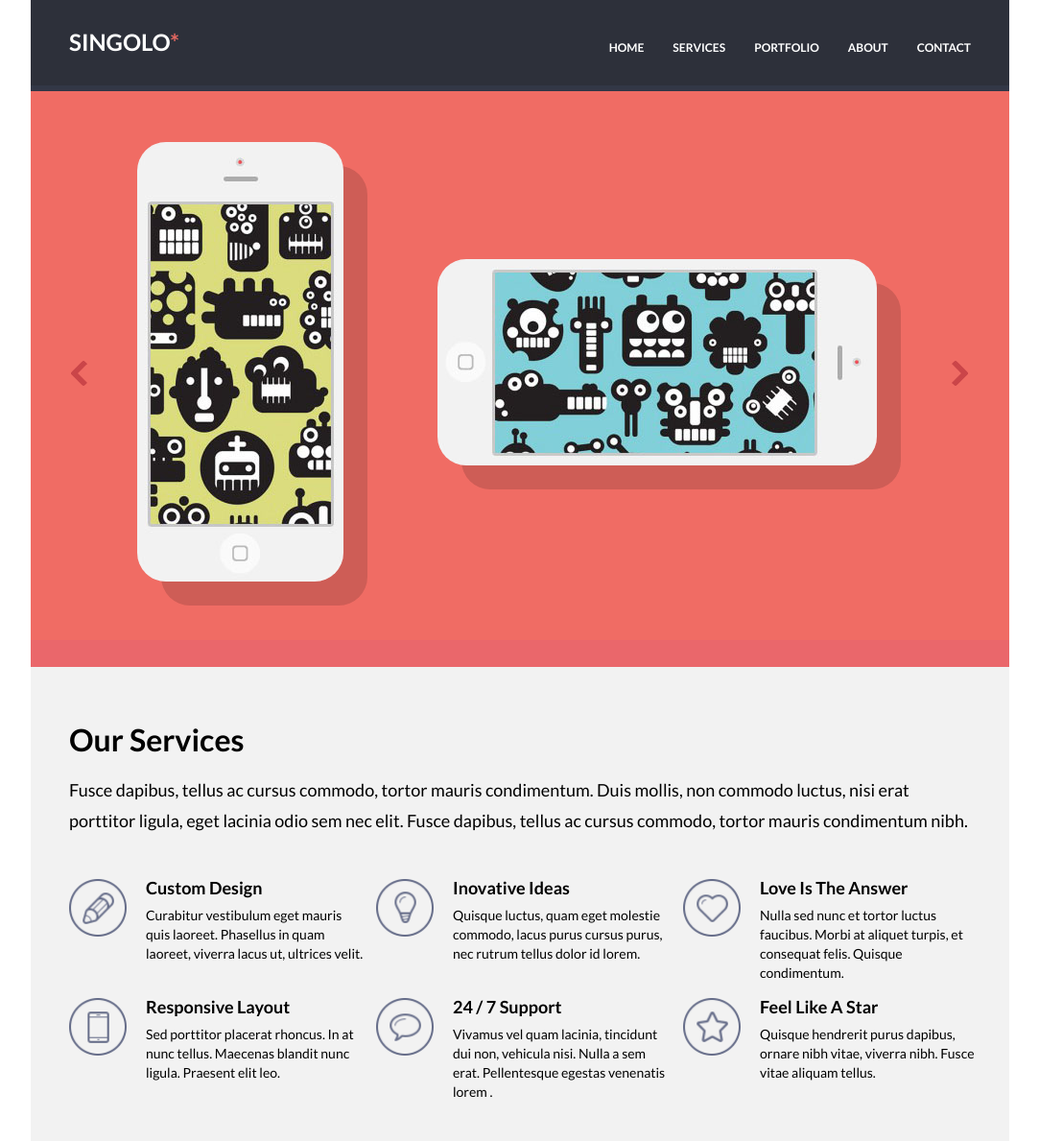
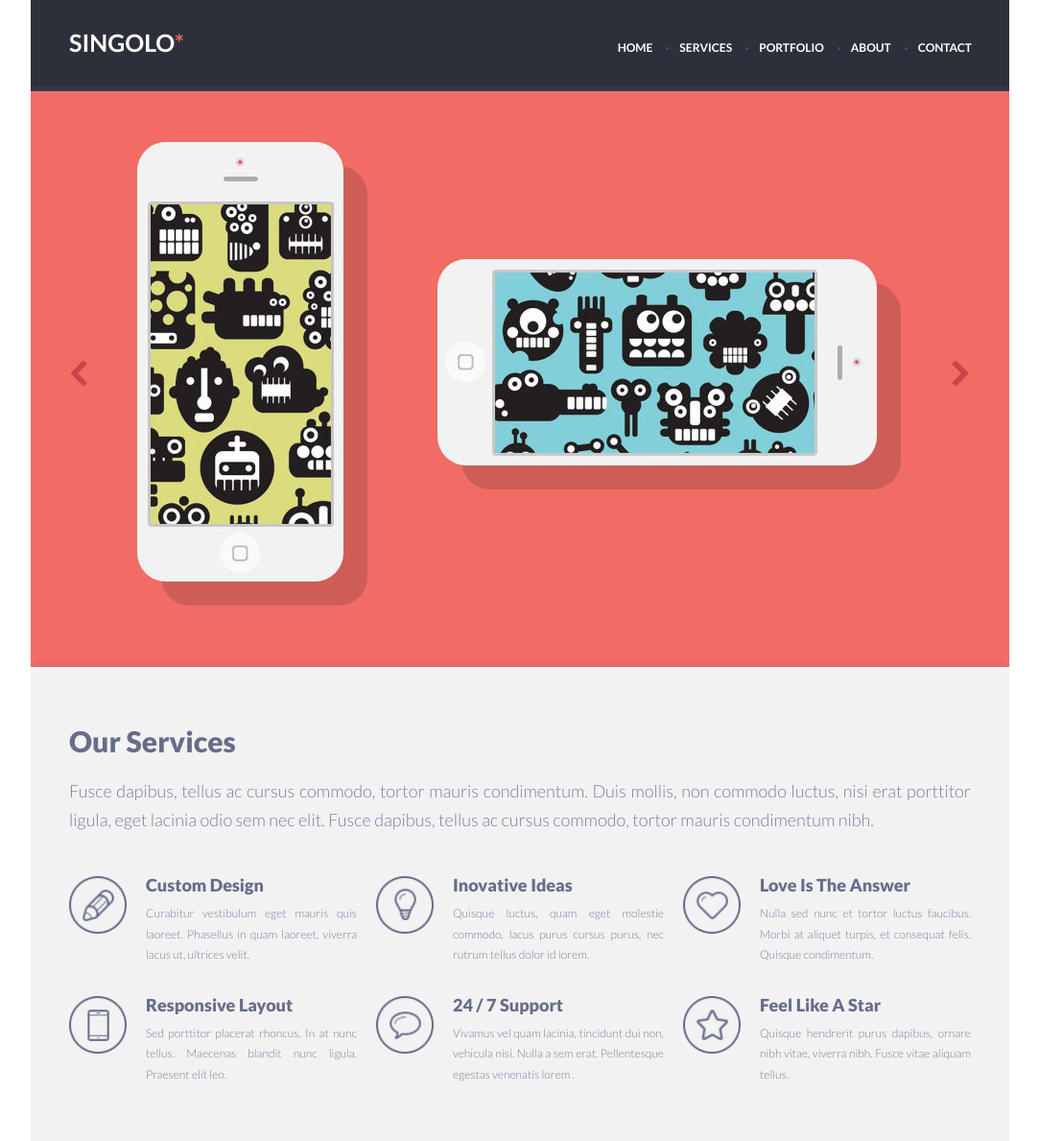
Before and after one commit to kovalenkoiryna15/singolo, a plain HTML site: page singolo1.html in a window 1280 px wide. Shown: the whole page at 96% size, without its empty margins (98-1181 px from the left). Drawn offline with Linux system fonts and the light colour scheme.

Commit message:
feat: correct metrics

```diff
--- a/singolo1.css
+++ b/singolo1.css
@@ -1,4 +1,4 @@
-@import url('https://fonts.googleapis.com/css?family=Lato:400,700&display=swap');
+@import url('https://fonts.googleapis.com/css?family=Lato:300,300i,400,400i,700,700i,900,900i&display=swap');
 @import url('reset.css');
 
 * {
@@ -15,8 +15,6 @@ html {
 header {
   background: #323746;
   height: 95px;
-  font-family: "Lato", sans-serif;
-  font-weight: bold;
   text-transform: uppercase;
   align-items: baseline;
 }
@@ -26,36 +24,51 @@ header {
   flex-direction: row;
   justify-content: space-between;
 }
-.logo, .menu-container {
+.logo {
   padding: 32px 40px 33px 40px;
 }
 .logo {
-  flex-grow: 2;
+  flex-grow: 2.5;
 }
 .logo a {
-  font-size: 24px;
+  font-family: "Lato", sans-serif;
+  font-weight: 700;
+  font-size: 25px;
   color: #ffffff;
 }
 .logo span {
   color: #e76962;;
 }
 .menu-container {
+  padding: 32px 39px 34px 40px;
+
   display: flex;
   flex-direction: row;
   justify-content: space-between;
-  padding-right: 10px;
   align-items: flex-end;
+
+  list-style: disc;
+  list-style-position: inside;
+  font-size: 10px;
+  vertical-align: text-top;
+}
+#first-child {
+  list-style: none;
 }
 .menu-item {
-  padding-right: 30px;
+  padding-left: 14px;
+  color: #494e62;
 }
 .menu-item a {
+  font-family: "Lato", sans-serif;
+  font-weight: 700;
   font-size: 12px;
   color: #ffffff;
 }
 .menu-item:hover a {
   color: #e76962;
 }
+
 
 /*      /HEADER     */
 
@@ -66,8 +79,9 @@ header {
   height: 600px;
 }
 .slider-block {
+  height: 594px;
   padding-top: 53px;
-  padding-bottom: 58px;
+  padding-bottom: 80px;
   padding-left: 45px;
   padding-right: 45px;
 
@@ -124,41 +138,45 @@ header {
 
   background: #f2f2f2;
   height: 494px;
-  font-family: "Lato", sans-serif;
-  color: #666d89;
 
   display: flex;
   flex-direction: column;
 }
 .pre-services-item {
-  padding-top: 60px;
+  padding-top: 62px;
   padding-left: 10px;
   padding-right: 10px;
 }
 .pre-services-item h1 {
-  font-size: 32px;
-  font-weight: bold;
+  font-family: "Lato", sans-serif;
+  color: #666d89;
+  font-size: 30px;
+  font-weight: 900;
 }
 .pre-services-item p {
-  padding-top: 20px;
-
+  padding-top: 22px;
+  text-align: justify;
+  font-family: "Lato", sans-serif;
+  color: #767e9e;
   font-size: 18px;
-  line-height: 32px;
+  font-weight: 300;
+  line-height: 30px;
 }
 .services-container {
-  padding-top: 45px;
-
+  padding-top: 44px;
   display: flex;
   flex-direction: row;
   flex-wrap: wrap;
 }
 .services-container h4 {
+  text-align: justify;
+  font-family: "Lato", sans-serif;
+  color: #666d89;
   font-size: 18px;
-  font-weight: bold;
+  font-weight: 900;
 }
 .services-item {
-  padding-bottom: 16px;
-
+  padding-bottom: 32px;
   width: 320px;
   display: flex;
 }
@@ -170,15 +188,16 @@ header {
   border-radius: 20px;
   width: 60px;
 }
-.services-item.description {
+.description {
   padding-right: 10px;
-
-  width: 200px;
 }
 .description p {
   padding-top: 10px;
-
-  font-size: 14px;
-  line-height: 20px;
+  text-align: justify;
+  font-family: "Lato", sans-serif;
+  color: #767e9e;
+  font-size: 12px;
+  font-weight: 300;
+  line-height: 21.5px;
 }
 /*      /OUR SERVICES BLOCK      */
--- a/singolo1.html
+++ b/singolo1.html
@@ -11,13 +11,13 @@
   <header>
     <div class="header-container">
       <div class="logo"><a href="#">Singolo<span>*</span></a></div>
-      <nav class="menu-container">
-        <div class="menu-item"><a href="#">Home</a></div>
-        <div class="menu-item"><a href="#">Services</a></div>
-        <div class="menu-item"><a href="#">Portfolio</a></div>
-        <div class="menu-item"><a href="#">About</a></div>
-        <div class="menu-item"><a href="#">Contact</a></div>
-      </nav>
+      <ul class="menu-container">
+        <li class="menu-item" id="first-child"><a href="#">Home</a></li>
+        <li class="menu-item"><a href="#">Services</a></li>
+        <li class="menu-item"><a href="#">Portfolio</a></li>
+        <li class="menu-item"><a href="#">About</a></li>
+        <li class="menu-item"><a href="#">Contact</a></li>
+      </ul>
     </div>
   </header>
   <main>
```
